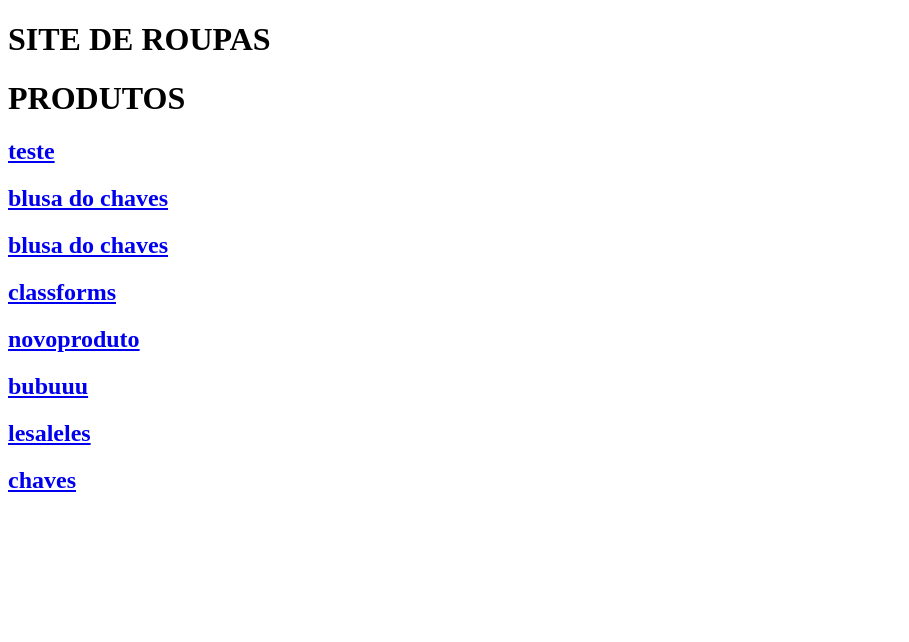
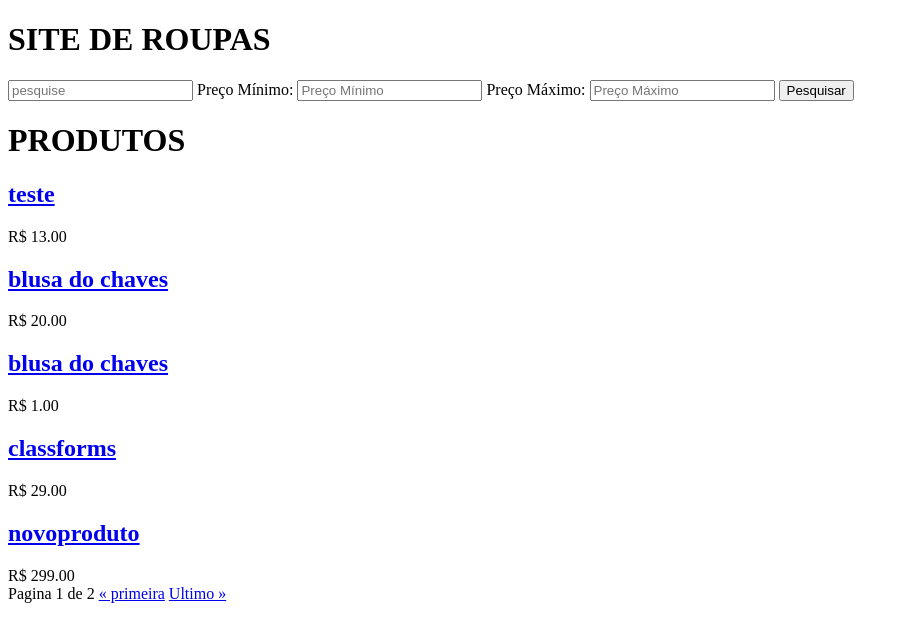
Before and after one commit to estruturas-lineares/django_models, a Django app: page /products/ in a window 1280 px wide. Shown: the top 642 px of the page, without its empty margins (0-909 px from the left). Run offline with Django 5.2, Linux system fonts and the light colour scheme; data comes from the database, SQL or seed files in the repository; both versions use the stored data as it was after the commit.

Commit message:
feat: create pagination and filters

```diff
--- a/core/templates/core/products.html
+++ b/core/templates/core/products.html
@@ -3,10 +3,35 @@
 {% block content %}
 
 <main>
+    <form>
+        <input name = "search" type="text" placeholder = "pesquise" value = "{{ request.GET.search}}"/>
+
+        <label for="price_min">Preço Mínimo:</label>
+        <input type="number" name="price_min" step="0.01" placeholder="Preço Mínimo" value="{{ request.GET.price_min }}">
+
+        <label for="price_max">Preço Máximo:</label>
+        <input type="number" name="price_max" step="0.01" placeholder="Preço Máximo" value="{{ request.GET.price_max }}">
+        <button>Pesquisar</button>
+    </form>
     <h1>PRODUTOS</h1>
     {% for product in products %}
-        <h2><a href="{% url 'product-detail' product.pk %}"> {{ product }} </a></h2>
+        <div>
+            <h2><a href="{% url 'product-detail' product.pk %}"> {{ product.name }} </a></h2>
+            <span> R$ {{product.price}}</span>
+        </div>
     {% endfor %}
+
+    {% if page_obj.has_previous %}
+        <a href="?page=1">&laquo; primeira</a>
+        <a href="?page={{page_obj.previous_page_number}}"> anterior </a>
+    {% endif %}
+    <span>
+        Pagina {{ page_obj.number }} de {{page_obj.paginator.num_pages }}
+    </span>
+    {% if page_obj.has_next %}
+        <a href="?page={{page_obj.next_page_number}}">&laquo; primeira</a>
+        <a href="?page={{page_obj.paginator.num_pages}}"> Ultimo &raquo; </a>
+    {% endif%}
 </main>
 
 {% endblock content %}
--- a/core/views.py
+++ b/core/views.py
@@ -1,4 +1,4 @@
-from django.shortcuts import render, redirect
+from django.shortcuts import redirect
 from django.urls import reverse_lazy
 from .models import Product, Category, Supplier
 from .forms import ProductForm, CategoryForm, SupplierForm
@@ -9,13 +9,35 @@ from django.views.generic import TemplateView, DetailView,ListView, FormView
 class index(TemplateView):
     template_name = 'core/index.html'
 
-class products(TemplateView):
+
+class products(ListView):
+    model = Product
     template_name = 'core/products.html'
+    context_object_name = 'products'
+    paginate_by = 5
 
-    def get_context_data(self, **kwargs):
-        context = super().get_context_data(**kwargs)
-        context['products'] = Product.objects.all()
-        return context
+    def get_queryset(self):
+        queryset =  super(products,self).get_queryset()
+        data = self.request.GET
+        search = data.get('search')
+        price_min = data.get('price_min')
+        price_max = data.get('price_max')
+
+        #aplicando lookups de querys
+        # LIKE do sql basicamente
+        if search:
+            queryset = queryset.filter(name__icontains=search)
+
+        # greater_than
+        if price_min:
+            queryset = queryset.filter(price__gte=price_min)
+
+        # less_than
+        if price_max:
+            queryset = queryset.filter(price__lte=price_max)
+
+
+        return queryset
 
 class categorys(ListView):
     model = Category
```
Also changed, not shown: db.sqlite3.
